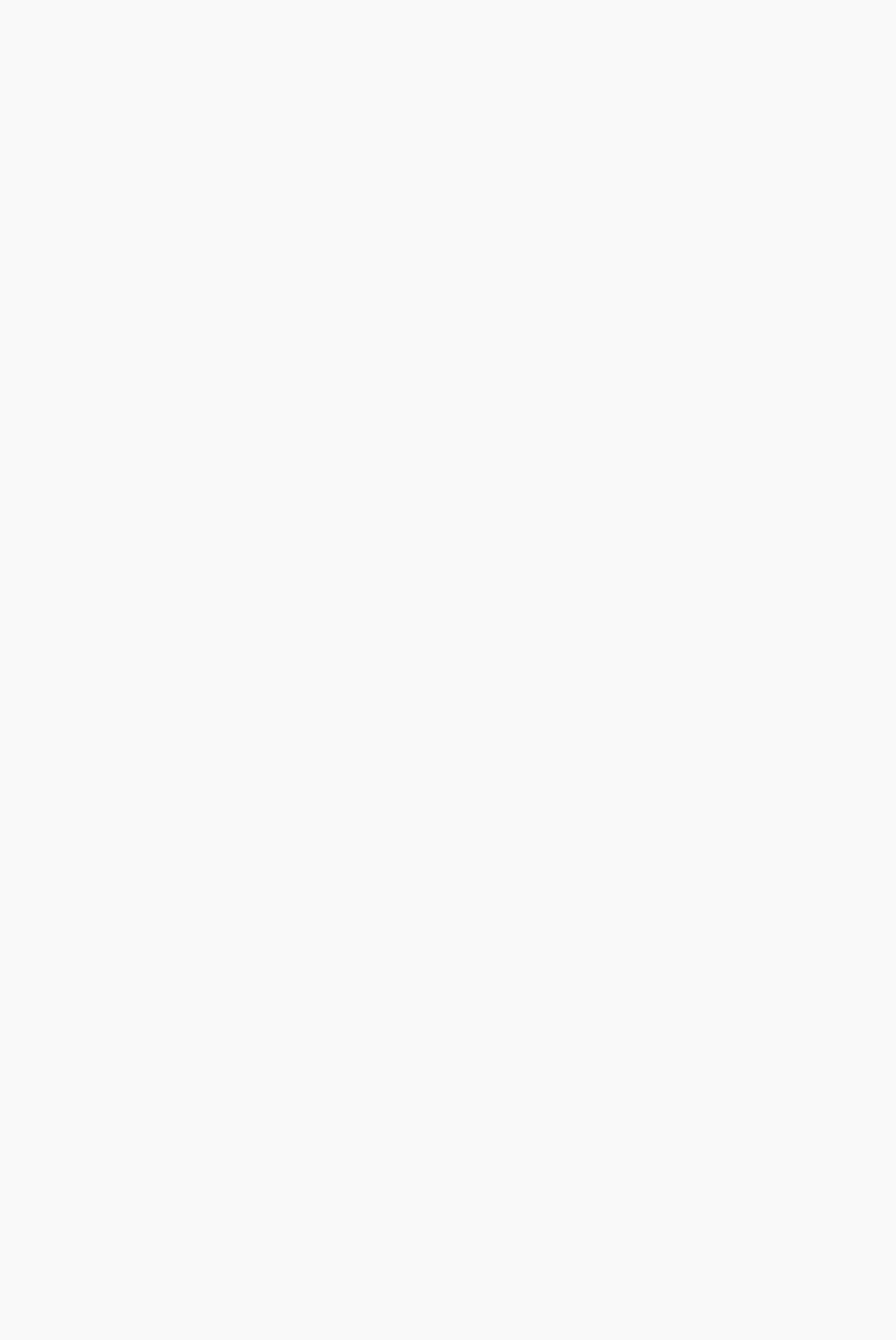
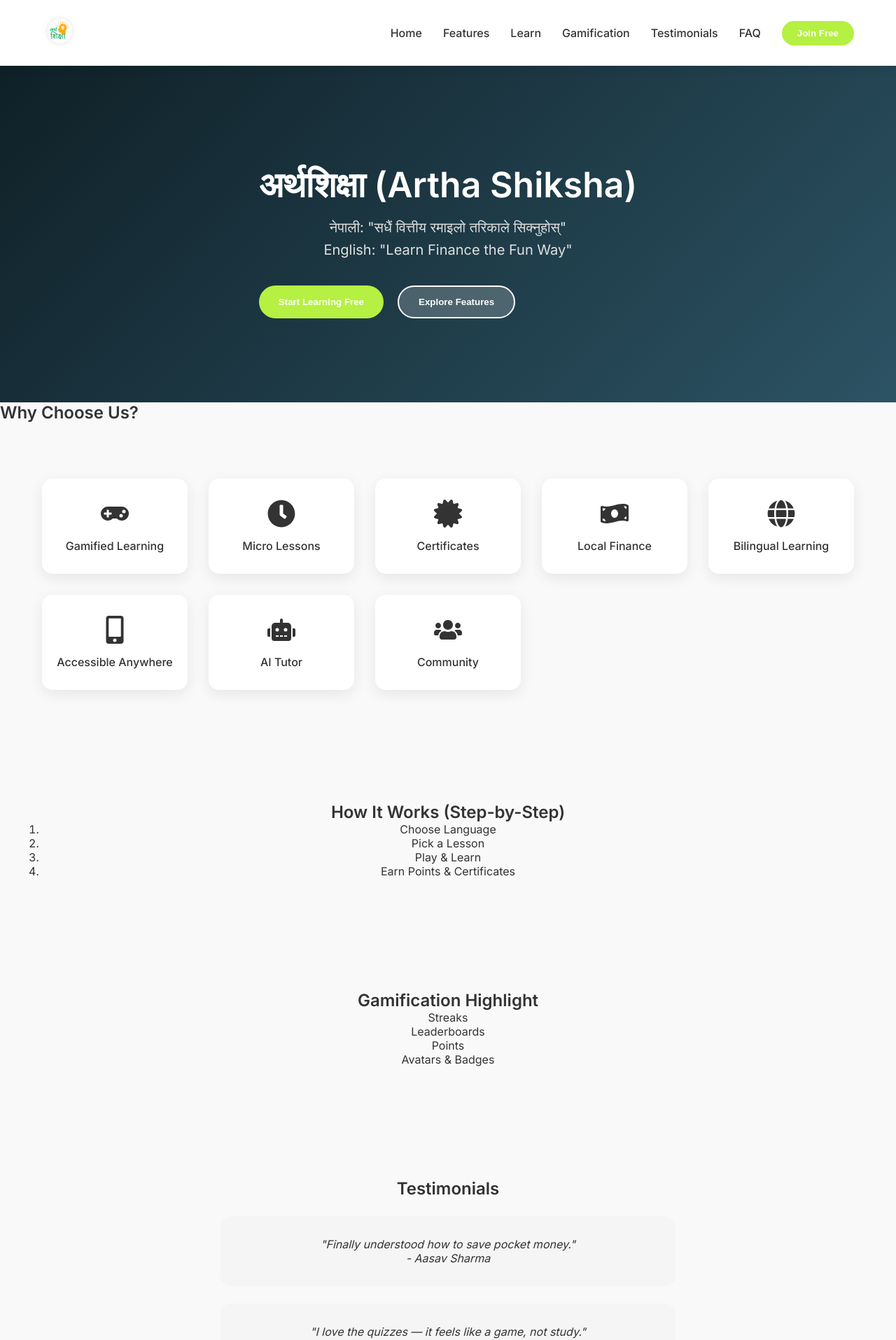
Before and after one commit to anjaliofficial/ArthaSiksha-, a React (Vite) app in the folder frontend/: page /landingpage in a window 1280 px wide. Before the commit this address had no page. Shown: the top 1915 px of the page at 70% size. Before the commit the page ends 800 px from the top, so only its background shows below. Built offline with nearby package versions, Linux system fonts and the light colour scheme.

Commit message:
landing page

```diff
--- a/frontend/src/App.jsx
+++ b/frontend/src/App.jsx
@@ -10,16 +10,18 @@ const HomePage = lazy(() => import("./public/HomePage"));
 const Login = lazy(() => import("./public/Login"));
 const Signup = lazy(() => import("./public/Signup"));
 const ForgotPassword = lazy(() => import("./public/ForgotPassword"));
+const LandingPage = lazy(() => import("./public/LandingPage"));
 
 function App() {
   return (
     <Router>
       <Suspense fallback={<div>Loading...</div>}>
         <Routes>
-          <Route path="/" element={<HomePage />} />
+          <Route path="/homepage" element={<HomePage />} />
           <Route path="/login" element={<Login />} />
           <Route path="/signup" element={<Signup />} />
           <Route path="/forgotpassword" element={<ForgotPassword />} />
+          <Route path="/landingpage" element={<LandingPage />} />
         </Routes>
       </Suspense>
     </Router>
--- /dev/null
+++ b/frontend/src/public/LandingPage.css
@@ -0,0 +1,254 @@
+/* General */
+body, html {
+  margin: 0;
+  padding: 0;
+  font-family: 'Inter', sans-serif;
+  background-color: #f9f9f9;
+}
+
+/* Navbar */
+.navbar {
+  display: flex;
+  justify-content: space-between;
+  align-items: center;
+  padding: 20px 60px;
+  position: sticky;
+  top: 0;
+  z-index: 1000;
+  background: rgba(255, 255, 255, 0.95);
+  box-shadow: 0 4px 12px rgba(0,0,0,0.08);
+  transition: all 0.3s ease;
+}
+
+.logo-img {
+  height: 50px;
+  object-fit: contain;
+}
+
+.nav-links {
+  list-style: none;
+  display: flex;
+  gap: 30px;
+  align-items: center;
+}
+
+.nav-links li {
+  cursor: pointer;
+  color: #333;
+  font-weight: 500;
+  position: relative;
+  transition: color 0.3s;
+}
+
+.nav-links li:hover {
+  color: #B5F042;
+}
+
+.nav-links li::after {
+  content: "";
+  position: absolute;
+  width: 0;
+  height: 2px;
+  background-color: #B5F042;
+  bottom: -6px;
+  left: 0;
+  transition: width 0.3s;
+}
+
+.nav-links li:hover::after {
+  width: 100%;
+}
+
+.join-btn {
+  background-color: #B5F042; /* green theme */
+  color: #fff;
+  border: none;
+  padding: 10px 22px;
+  border-radius: 25px;
+  cursor: pointer;
+  font-weight: 600;
+  transition: all 0.3s;
+}
+
+.join-btn:hover {
+  background-color: #9acc38;
+  color: #fff;
+}
+
+/* Hero Section */
+.hero {
+  display: flex;
+  flex-direction: column;
+  justify-content: center;
+  align-items: center;
+  padding: 140px 20px 120px 20px;
+  text-align: center;
+  background: linear-gradient(135deg, #0f2027, #2c5364);
+  color: #fff;
+}
+
+.hero-text h1 {
+  font-size: 50px;
+  margin-bottom: 15px;
+  font-weight: 700;
+  line-height: 1.2;
+}
+
+.hero-text p {
+  font-size: 20px;
+  margin-bottom: 35px;
+  max-width: 650px;
+  line-height: 1.6;
+  color: #e0e0e0;
+}
+
+.hero-buttons {
+  display: flex;
+  gap: 20px;
+  flex-wrap: wrap;
+}
+
+.hero-buttons .primary-btn {
+  background-color: #B5F042; /* green */
+  color: #fff;
+  padding: 14px 28px;
+  border-radius: 30px;
+  font-weight: 600;
+  border: none;
+  transition: all 0.3s ease;
+}
+
+.hero-buttons .primary-btn:hover {
+  background-color: #9acc38;
+}
+
+.hero-buttons .secondary-btn {
+  background-color: rgba(255,255,255,0.2);
+  color: #fff;
+  border: 2px solid #fff;
+  padding: 14px 28px;
+  border-radius: 30px;
+  font-weight: 600;
+  transition: all 0.3s ease;
+}
+
+.hero-buttons .secondary-btn:hover {
+  background-color: rgba(255,255,255,0.3);
+}
+
+/* Features Grid */
+.features-grid {
+  display: grid;
+  grid-template-columns: repeat(auto-fit, minmax(200px, 1fr));
+  gap: 30px;
+  padding: 80px 60px;
+}
+
+.feature-card {
+  background-color: #fff;
+  padding: 30px 20px;
+  text-align: center;
+  border-radius: 15px;
+  box-shadow: 0 6px 20px rgba(0,0,0,0.08);
+  transition: all 0.3s;
+}
+
+.feature-card:hover {
+  transform: translateY(-8px);
+  box-shadow: 0 12px 24px rgba(0,0,0,0.15);
+}
+
+.feature-card p {
+  margin-top: 12px;
+  font-weight: 500;
+  font-size: 16px;
+}
+
+/* Sections */
+.how-it-works, .gamification, .testimonials, .faq, .cta {
+  padding: 80px 60px;
+  text-align: center;
+}
+
+.testimonial-card {
+  background-color: #f5f5f5;
+  margin: 25px auto;
+  padding: 30px;
+  border-radius: 15px;
+  max-width: 650px;
+  font-style: italic;
+  transition: transform 0.3s, box-shadow 0.3s;
+}
+
+.testimonial-card:hover {
+  transform: translateY(-5px);
+  box-shadow: 0 8px 20px rgba(0,0,0,0.1);
+}
+
+.faq-item {
+  margin-bottom: 20px;
+  text-align: left;
+  max-width: 700px;
+  margin-left: auto;
+  margin-right: auto;
+  font-size: 16px;
+}
+
+/* Call to Action */
+.cta {
+  background: linear-gradient(135deg, #0f2027, #2c5364);
+  color: #fff;
+  border-radius: 20px;
+  padding: 70px 30px;
+}
+
+.cta h2, .cta h3 {
+  margin: 12px 0;
+}
+
+.cta button {
+  margin-top: 25px;
+  padding: 16px 40px;
+  border-radius: 30px;
+  background-color: #B5F042; /* green */
+  color: #fff;
+  border: none;
+  cursor: pointer;
+  font-weight: 600;
+  transition: all 0.3s;
+}
+
+.cta button:hover {
+  background-color: #9acc38;
+  color: #fff;
+}
+
+/* Footer */
+footer {
+  padding: 35px 20px;
+  text-align: center;
+  background-color: #f2f2f2;
+  margin-top: 30px;
+  font-size: 14px;
+  color: #555;
+}
+
+/* Responsive */
+@media screen and (max-width: 768px) {
+  .features-grid {
+    padding: 60px 20px;
+  }
+  .hero-text h1 {
+    font-size: 38px;
+  }
+  .hero-text p {
+    font-size: 16px;
+  }
+  .hero-buttons {
+    flex-direction: column;
+    gap: 12px;
+  }
+  .navbar {
+    padding: 15px 20px;
+  }
+}
--- /dev/null
+++ b/frontend/src/public/LandingPage.jsx
@@ -0,0 +1,156 @@
+import React from "react";
+import logoWhite from "../assets/logoWhite.png"; // Add your logo image
+
+import "./LandingPage.css";
+
+import {
+  FaGamepad,
+  FaClock,
+  FaCertificate,
+  FaMoneyBillWave,
+  FaGlobe,
+  FaMobileAlt,
+  FaRobot,
+  FaUsers,
+} from "react-icons/fa";
+
+const LandingPage = () => {
+  return (
+    <div className="landing-page">
+      {/* Navbar */}
+      <nav className="navbar">
+        <div className="logo">
+          <img src={logoWhite} alt="Artha Shiksha Logo" className="logo-img" />
+        </div>{" "}
+        <ul className="nav-links">
+          <li>Home</li>
+          <li>Features</li>
+          <li>Learn</li>
+          <li>Gamification</li>
+          <li>Testimonials</li>
+          <li>FAQ</li>
+          <li>
+            <button className="join-btn">Join Free</button>
+          </li>
+        </ul>
+      </nav>
+
+      {/* Hero Section */}
+      <section className="hero">
+        <div className="hero-text">
+          <h1>अर्थशिक्षा (Artha Shiksha)</h1>
+          <p>
+            नेपाली: "सधैं वित्तीय रमाइलो तरिकाले सिक्नुहोस्"
+            <br />
+            English: "Learn Finance the Fun Way"
+          </p>
+          <div className="hero-buttons">
+            <button className="primary-btn">Start Learning Free</button>
+            <button className="secondary-btn">Explore Features</button>
+          </div>
+        </div>
+      </section>
+
+      {/* Why Choose Us */}
+      <section className="why-choose">
+        <h2>Why Choose Us?</h2>
+        <div className="features-grid">
+          <div className="feature-card">
+            <FaGamepad size={40} />
+            <p>Gamified Learning</p>
+          </div>
+          <div className="feature-card">
+            <FaClock size={40} />
+            <p>Micro Lessons</p>
+          </div>
+          <div className="feature-card">
+            <FaCertificate size={40} />
+            <p>Certificates</p>
+          </div>
+          <div className="feature-card">
+            <FaMoneyBillWave size={40} />
+            <p>Local Finance</p>
+          </div>
+          <div className="feature-card">
+            <FaGlobe size={40} />
+            <p>Bilingual Learning</p>
+          </div>
+          <div className="feature-card">
+            <FaMobileAlt size={40} />
+            <p>Accessible Anywhere</p>
+          </div>
+          <div className="feature-card">
+            <FaRobot size={40} />
+            <p>AI Tutor</p>
+          </div>
+          <div className="feature-card">
+            <FaUsers size={40} />
+            <p>Community</p>
+          </div>
+        </div>
+      </section>
+
+      {/* How It Works */}
+      <section className="how-it-works">
+        <h2>How It Works (Step-by-Step)</h2>
+        <ol>
+          <li>Choose Language</li>
+          <li>Pick a Lesson</li>
+          <li>Play & Learn</li>
+          <li>Earn Points & Certificates</li>
+        </ol>
+      </section>
+
+      {/* Gamification Highlight */}
+      <section className="gamification">
+        <h2>Gamification Highlight</h2>
+        <div className="gamification-grid">
+          <div>Streaks</div>
+          <div>Leaderboards</div>
+          <div>Points</div>
+          <div>Avatars & Badges</div>
+        </div>
+      </section>
+
+      {/* Testimonials */}
+      <section className="testimonials">
+        <h2>Testimonials</h2>
+        <div className="testimonial-card">
+          <p>"Finally understood how to save pocket money."</p>
+          <span>- Aasav Sharma</span>
+        </div>
+        <div className="testimonial-card">
+          <p>"I love the quizzes — it feels like a game, not study."</p>
+          <span>- Priya Thapa</span>
+        </div>
+      </section>
+
+      {/* FAQ */}
+      <section className="faq">
+        <h2>FAQ Section</h2>
+        <div className="faq-item">
+          <p>Is it free?</p>
+          <p>Yes, Artha Shiksha is completely free to use.</p>
+        </div>
+        <div className="faq-item">
+          <p>Do I get certificates?</p>
+          <p>Yes, you get digital certificates after completing lessons.</p>
+        </div>
+      </section>
+
+      {/* Call to Action */}
+      <section className="cta">
+        <h2>नेपाली: "आजै अर्थशिक्षा सुरु गर्नुहोस्!"</h2>
+        <h3>English: "Start your finance journey today!"</h3>
+        <button className="primary-btn">Join Now – Free</button>
+      </section>
+
+      {/* Footer */}
+      <footer>
+        <p>About | Privacy Policy | Contact | FAQ</p>
+      </footer>
+    </div>
+  );
+};
+
+export default LandingPage;
```
